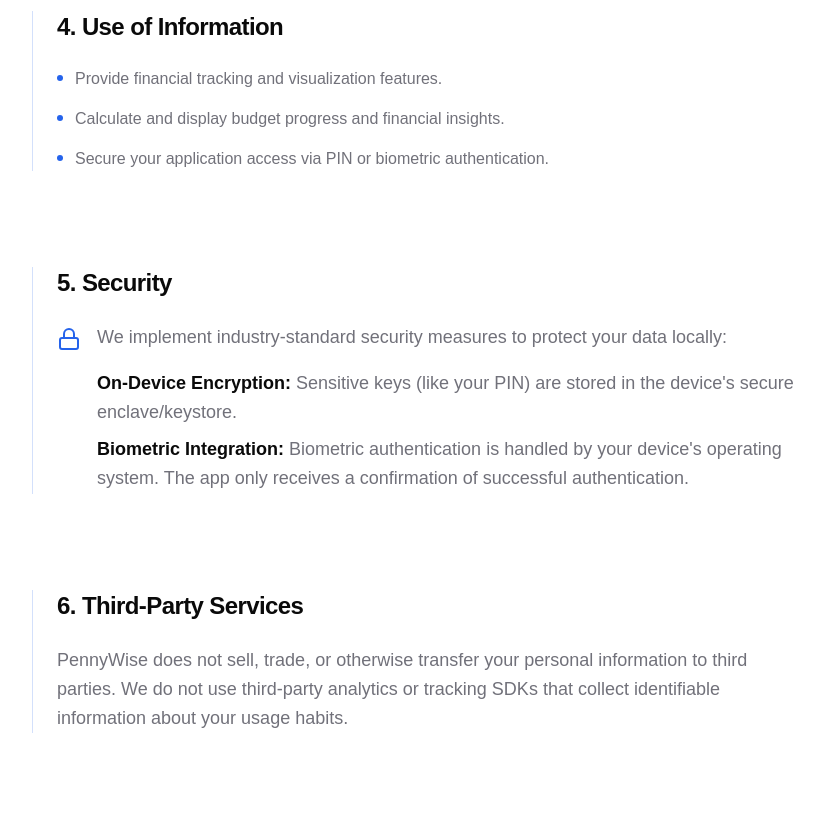
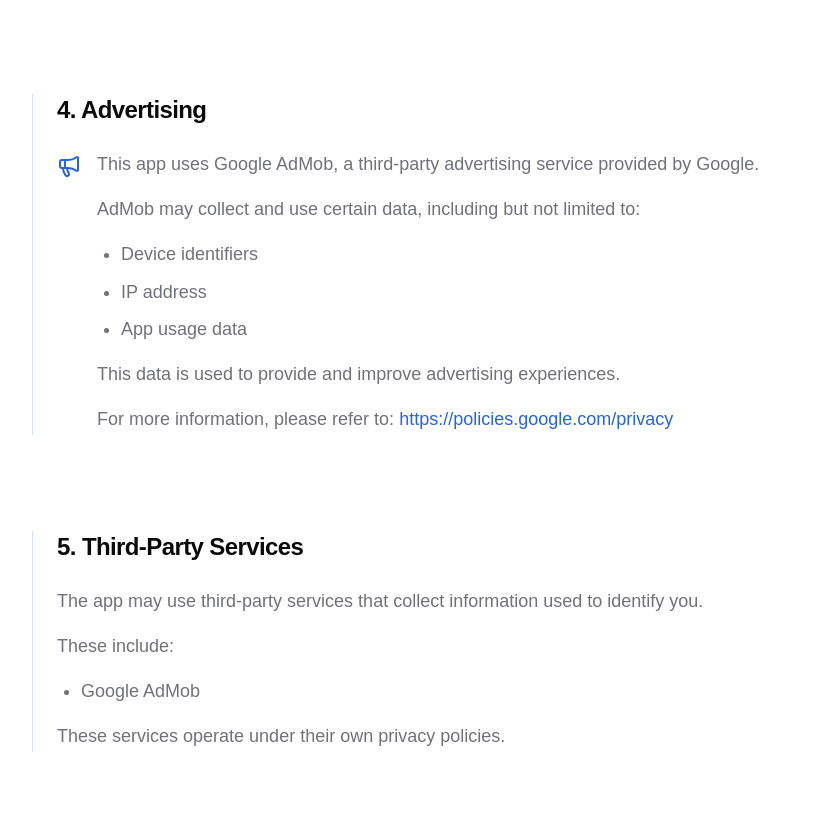
Before and after one commit to aditya04tripathi/aditya04tripathi, a Next.js app: page /privacy-policy/pennywise in a window 1280 px wide. Shown: the part 1927-2754 px from the top of the page, without its empty margins (352-1176 px from the left). Built offline with nearby package versions, Linux system fonts and the light colour scheme.

Commit message:
feat(privacy): enhance privacy policy with advertising and third-party service disclosures

```diff
--- a/app/privacy-policy/pennywise/page.tsx
+++ b/app/privacy-policy/pennywise/page.tsx
@@ -3,7 +3,7 @@ import {
   type Section,
 } from "@/components/legal/privacy-policy-client";
 import type { Metadata } from "next";
-import { ShieldCheck, Share2, Lock } from "lucide-react";
+import { ShieldCheck, Share2, Lock, Megaphone } from "lucide-react";
 
 export const metadata: Metadata = {
   title: "Privacy Policy | PennyWise",
@@ -112,6 +112,10 @@ const sections: Section[] = [
     content: (
       <div className="space-y-6">
         <p>PennyWise is an offline-first application.</p>
+        <p>
+          User financial data is stored locally and never shared. However,
+          third-party services like AdMob may collect limited device-level data.
+        </p>
         <div className="border-primary bg-primary/5 rounded-r-lg border-l-4 py-4 pl-6">
           <ul className="space-y-4">
             <li>
@@ -132,8 +136,77 @@ const sections: Section[] = [
     ),
   },
   {
+    id: "advertising",
+    title: "4. Advertising",
+    content: (
+      <div className="space-y-6">
+        <div className="flex items-start gap-4">
+          <Megaphone className="text-primary mt-1 size-6 shrink-0" />
+          <div className="space-y-4">
+            <p>
+              This app uses Google AdMob, a third-party advertising service
+              provided by Google.
+            </p>
+            <p>
+              AdMob may collect and use certain data, including but not limited
+              to:
+            </p>
+            <ul className="list-disc space-y-2 pl-6">
+              <li>Device identifiers</li>
+              <li>IP address</li>
+              <li>App usage data</li>
+            </ul>
+            <p>
+              This data is used to provide and improve advertising experiences.
+            </p>
+            <p>
+              For more information, please refer to:{" "}
+              <a
+                href="https://policies.google.com/privacy"
+                className="text-primary font-medium hover:underline"
+                target="_blank"
+                rel="noopener noreferrer"
+              >
+                https://policies.google.com/privacy
+              </a>
+            </p>
+          </div>
+        </div>
+      </div>
+    ),
+  },
+  {
+    id: "third-party",
+    title: "5. Third-Party Services",
+    content: (
+      <div className="space-y-4">
+        <p>
+          The app may use third-party services that collect information used to
+          identify you.
+        </p>
+        <p>These include:</p>
+        <ul className="list-disc space-y-2 pl-6">
+          <li>Google AdMob</li>
+        </ul>
+        <p>
+          These services operate under their own privacy policies.
+        </p>
+      </div>
+    ),
+  },
+  {
+    id: "consent",
+    title: "6. User Consent",
+    content: (
+      <p>
+        By using the app, you agree to the use of third-party services as
+        described in this policy.
+      </p>
+    ),
+  },
+  {
     id: "use",
-    title: "4. Use of Information",
+    title: "7. Use of Information",
     content: (
       <ul className="space-y-4">
         <li className="flex gap-3 text-base">
@@ -157,7 +230,7 @@ const sections: Section[] = [
   },
   {
     id: "security",
-    title: "5. Security",
+    title: "8. Security",
     content: (
       <div className="flex items-start gap-4">
         <Lock className="text-primary mt-1 size-6 shrink-0" />
@@ -186,20 +259,8 @@ const sections: Section[] = [
     ),
   },
   {
-    id: "third-party",
-    title: "6. Third-Party Services",
-    content: (
-      <p>
-        PennyWise does not sell, trade, or otherwise transfer your personal
-        information to third parties. We do not use third-party analytics or
-        tracking SDKs that collect identifiable information about your usage
-        habits.
-      </p>
-    ),
-  },
-  {
     id: "rights",
-    title: "7. Your Data Rights",
+    title: "9. Your Data Rights",
     content: (
       <div className="space-y-4">
         <p>
@@ -223,7 +284,7 @@ const sections: Section[] = [
   },
   {
     id: "changes",
-    title: "8. Changes to This Policy",
+    title: "10. Changes to This Policy",
     content: (
       <p>
         We may update our Privacy Policy from time to time. We will notify you
@@ -234,7 +295,7 @@ const sections: Section[] = [
   },
   {
     id: "contact",
-    title: "9. Contact Us",
+    title: "11. Contact Us",
     content: (
       <p>
         If you have any questions about this Privacy Policy, please contact the
```
